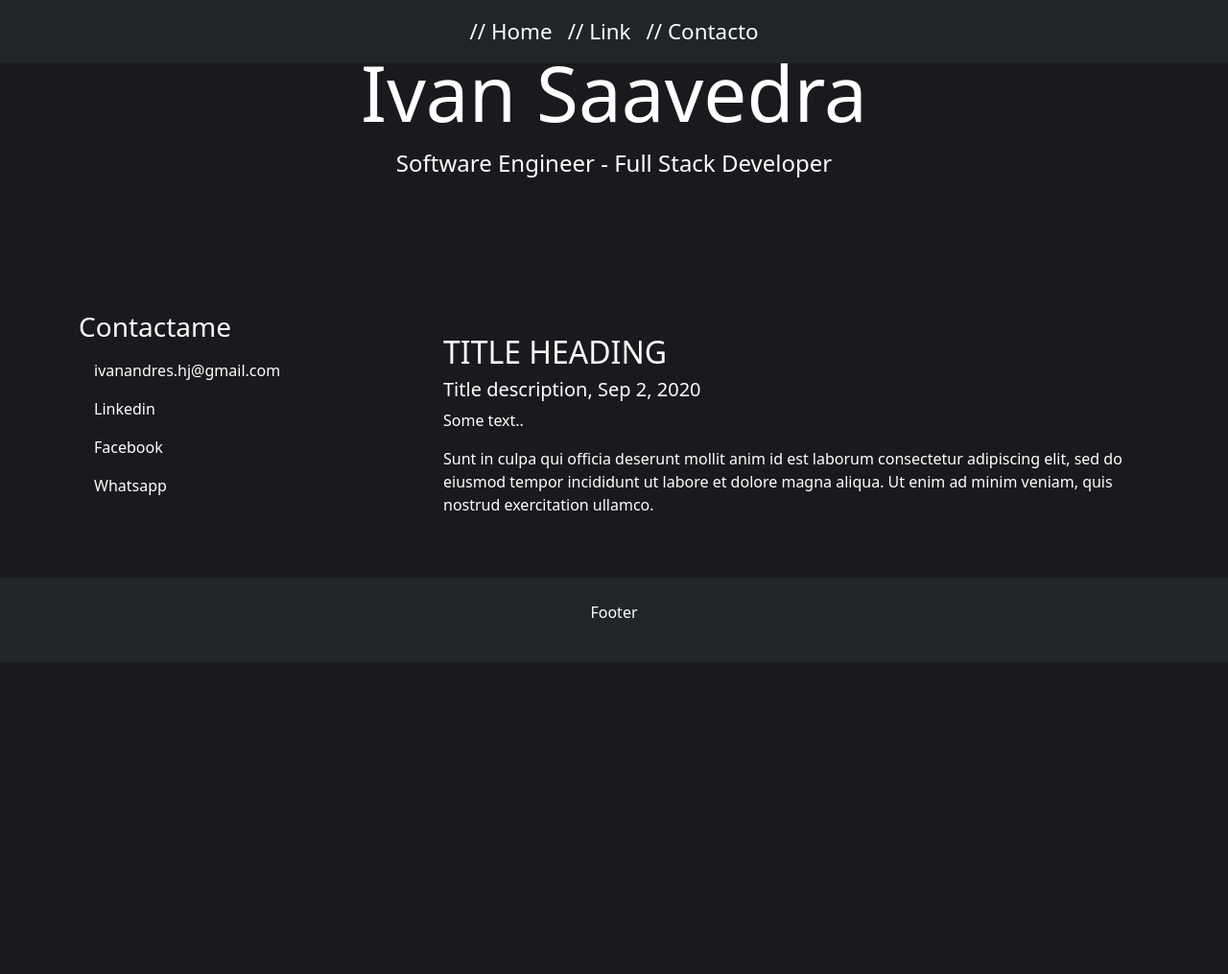
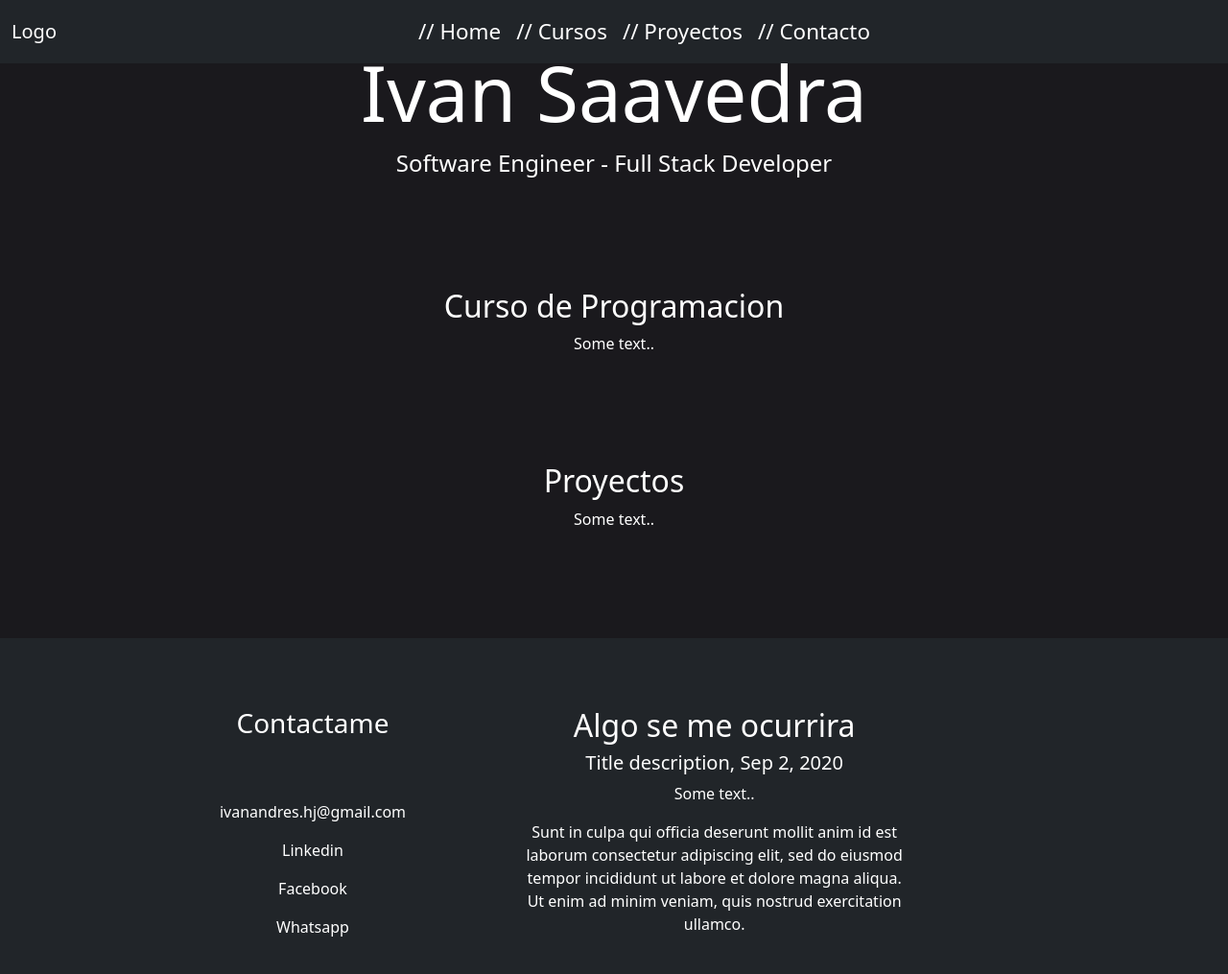
Before and after one commit to ivan-jv25/dev, a plain HTML site: page index.html in a window 1280 px wide. Shown: the whole page at 96% size. Before the commit the page ends 800 px from the top, so only its background shows below. Drawn offline with Linux system fonts and the light colour scheme.

Commit message:
cambios nuevos

```diff
--- a/index.html
+++ b/index.html
@@ -5,30 +5,38 @@
     <meta charset="utf-8" />
     <meta name="viewport" content="width=device-width, initial-scale=1" />
     <link href="plugins/css/bootstrap.min.css" rel="stylesheet" />
-    <link href="plugins/css/style.css" rel="stylesheet" />
     <script src="plugins/js/bootstrap.bundle.min.js"></script>
 
+    <link href="plugins/css/style.css" rel="stylesheet" />
+
   </head>
-  <body data-bs-spy="scroll" data-bs-target=".navbar" data-bs-offset="50">
-
-
-    <nav class="navbar navbar-expand-sm bg-dark navbar-dark justify-content-center fixed-top">
-
-      <div class="">
-        <ul class="navbar-nav ">
+  <body>
+    <nav class="navbar navbar-expand-sm bg-dark navbar-dark  fixed-top">
+        <div class="container-fluid">
+            <a class="navbar-brand" href="#">Logo</a>
+            <button class="navbar-toggler" type="button" data-bs-toggle="collapse" data-bs-target="#collapsibleNavbar">
+                <span class="navbar-toggler-icon"></span>
+            </button>
+            <div class="collapse navbar-collapse justify-content-center" id="collapsibleNavbar">
+                <ul class="navbar-nav">
                     <li class="nav-item">
                         <a class="nav-link active" href="#home" > <span>// Home</span></a>
                     </li>
                     <li class="nav-item">
-            <a class="nav-link" href="#"><span>// Link</span></a>
+                        <a class="nav-link" href="#cursos"><span>// Cursos</span></a>
+                    </li>
+                    <li class="nav-item">
+                        <a class="nav-link" href="#proyectos"><span>// Proyectos</span></a>
                     </li>
                     <li class="nav-item">
                         <a class="nav-link" href="#conctacto" ><span>// Contacto</span></a>
                     </li>
-
                 </ul>
             </div>
+        </div>
     </nav>
+
+
 
     <div class="p-5 text-white text-center" id="home">
         <h1 class="nombre">Ivan Saavedra</h1>
@@ -36,49 +44,52 @@
     </div>
 
 
+    <div class="container p-5 text-center" id="cursos">
+        <div class="row">
+            <div class="col-sm-12">
+                <h2>Curso de Programacion</h2>
+                <p>Some text..</p>
+            </div>
+        </div>
+    </div>
+
+    <div class="container p-5 text-center" id="proyectos">
+        <div class="row">
+            <div class="col-sm-12">
+                <h2>Proyectos</h2>
+                <p>Some text..</p>
+            </div>
+        </div>
+    </div>
 
 
-
-    <div class="container mt-5" id="conctacto">
+    <footer class="mt-5 p-4 bg-dark text-white text-center" id="conctacto">
         <div class="row">
+            <div class="col-sm-1"></div>
             <div class="col-sm-4">
-
-            <h3 class="mt-4">Contactame</h3>
-
+                <h3 class="p-5">Contactame</h3>
                 <ul class="nav nav-pills flex-column">
                     <li class="nav-item"> <a class="nav-link " href="#">ivanandres.hj@gmail.com</a> </li>
                     <li class="nav-item"> <a class="nav-link" href="#">Linkedin</a> </li>
                     <li class="nav-item"> <a class="nav-link" href="#">Facebook</a> </li>
                     <li class="nav-item"> <a class="nav-link" href="#">Whatsapp </a> </li>
-
                 </ul>
-            <hr class="d-sm-none">
             </div>
-          <div class="col-sm-8">
-
-
-            <h2 class="mt-5">TITLE HEADING</h2>
+            <div class="col-sm-4">
+                <h2 class="mt-5">Algo se me ocurrira</h2>
                 <h5>Title description, Sep 2, 2020</h5>
-
                 <p>Some text..</p>
                 <p>Sunt in culpa qui officia deserunt mollit anim id est laborum consectetur adipiscing elit, sed do eiusmod tempor incididunt ut labore et dolore magna aliqua. Ut enim ad minim veniam, quis nostrud exercitation ullamco.</p>
             </div>
+            <div class="col-sm-3"></div>
         </div>
-      </div>
+    </footer>
 
 
 
-    <div class="mt-5 p-4 bg-dark text-white text-center">
-      <p>Footer</p>
-    </div>
+
+
   </body>
 
-  <script>
-    $("a").on("click", function(e) {
-    e.preventDefault();
-    var sectionID = '#'+ $(this).data("section");
-      $("#content section:visible").fadeOut();
-      $(sectionID).fadeIn();
-});
-  </script>
+
 </html>
```
Lines whose indentation alone changed are shown as unchanged.
